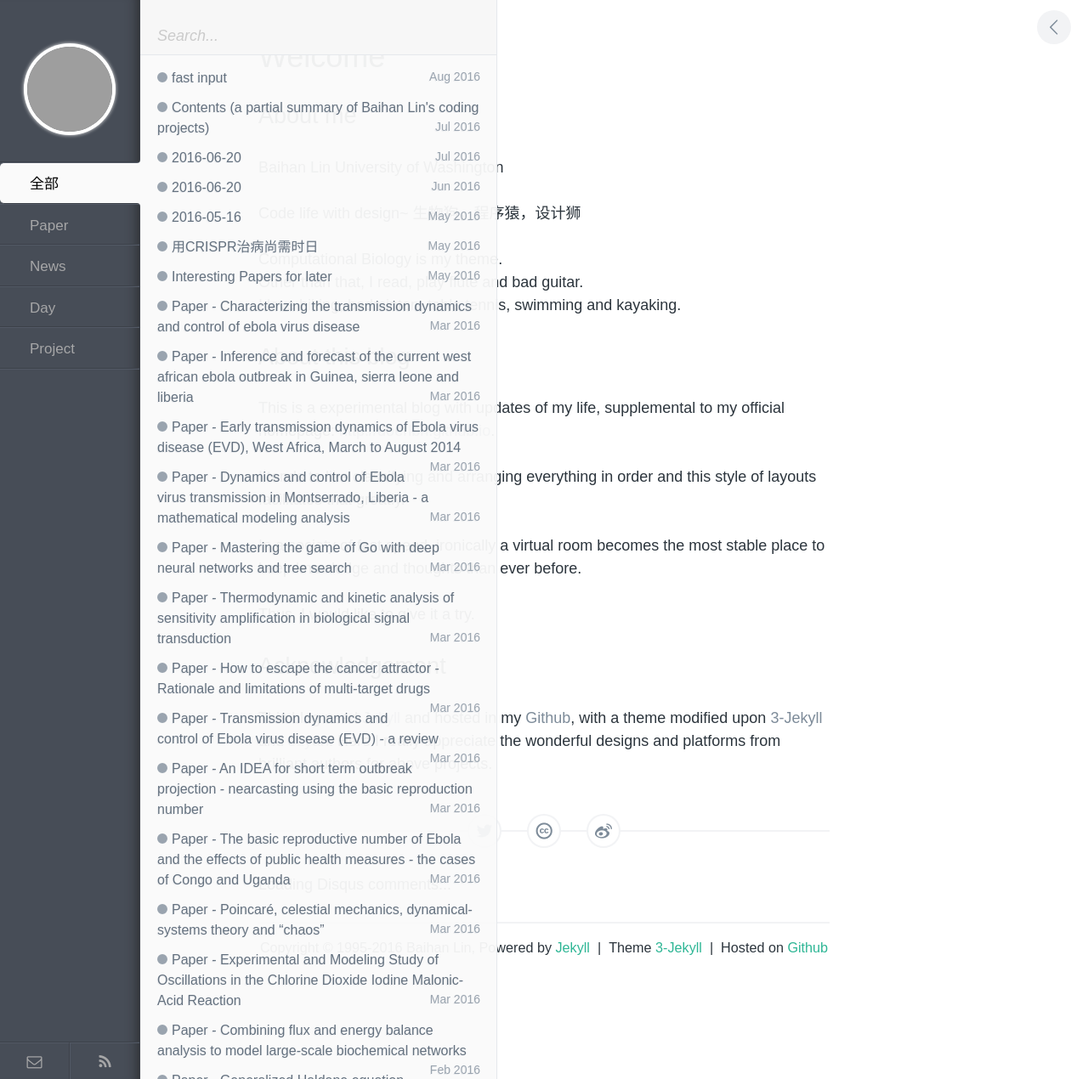
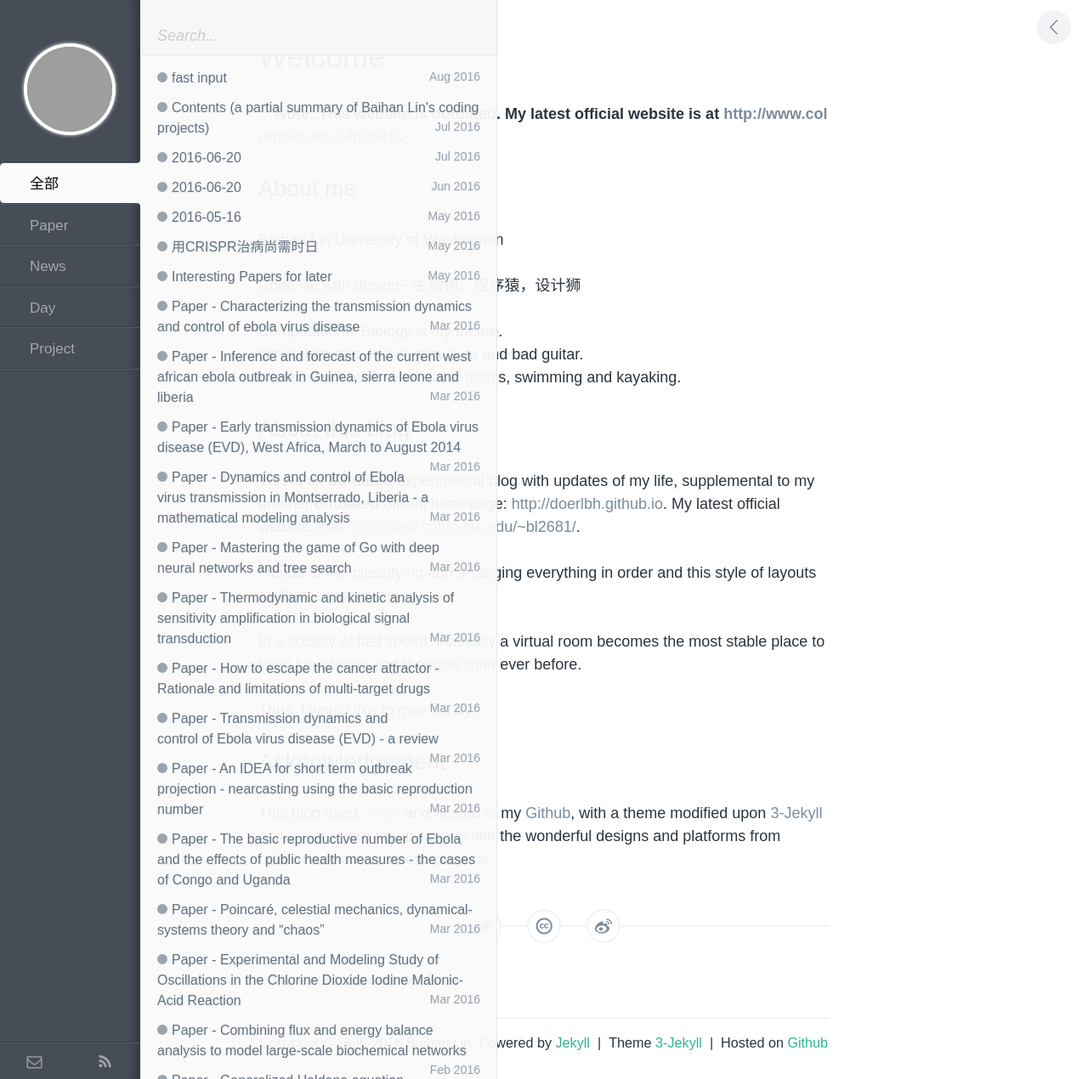
Before and after one commit to doerblog/doerblog.github.io, a Jekyll site: the page built from index.md, in a window 1280 px wide. Shown: the whole page at 85% size. Built offline with Jekyll 4.4.1, drawn with Linux system fonts in a browser that asks for light colours; comment, search, counter and statistics services are not loaded; grey boxes are pictures that could not be loaded.

Commit message:
update code

```diff
--- a/index.md
+++ b/index.md
@@ -2,6 +2,8 @@
 layout: post
 title: Welcome
 ---
+
+**__Note: This website is outdated. My latest official website is at [http://www.columbia.edu/~bl2681/](http://www.columbia.edu/~bl2681/).__**
 
 ## About me
 
@@ -17,7 +19,7 @@ I love hiking, badminton, table tennis, swimming and kayaking.
 
 ## About this blog
 
-This is a experimental blog with updates of my life, supplemental to my official homepage: [http://doerlbh.github.io](http://doerlbh.github.io).
+This is an **outdated** experimental blog with updates of my life, supplemental to my another **outdated** official homepage: [http://doerlbh.github.io](http://doerlbh.github.io). My latest official website is at [http://www.columbia.edu/~bl2681/](http://www.columbia.edu/~bl2681/).
 
 I tends to like classifying and arranging everything in order and this style of layouts facilitates that greatly.
 
```
Also changed, not shown: 1 other file.
